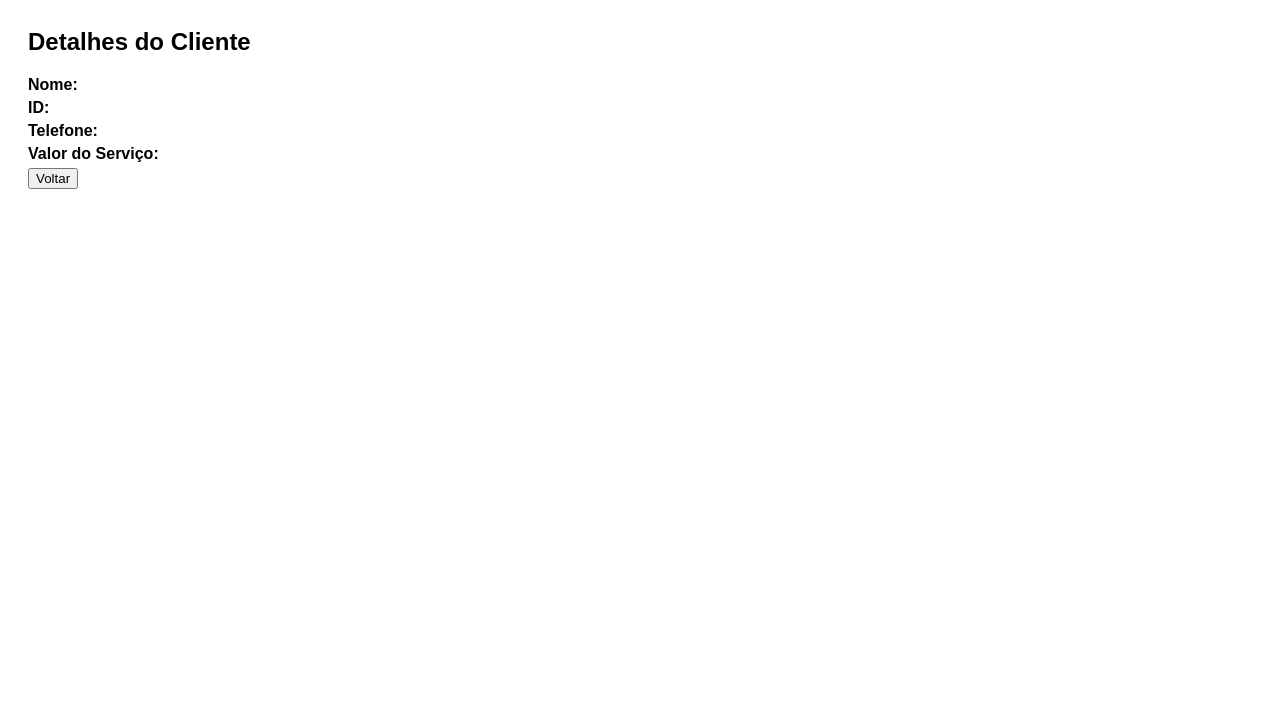
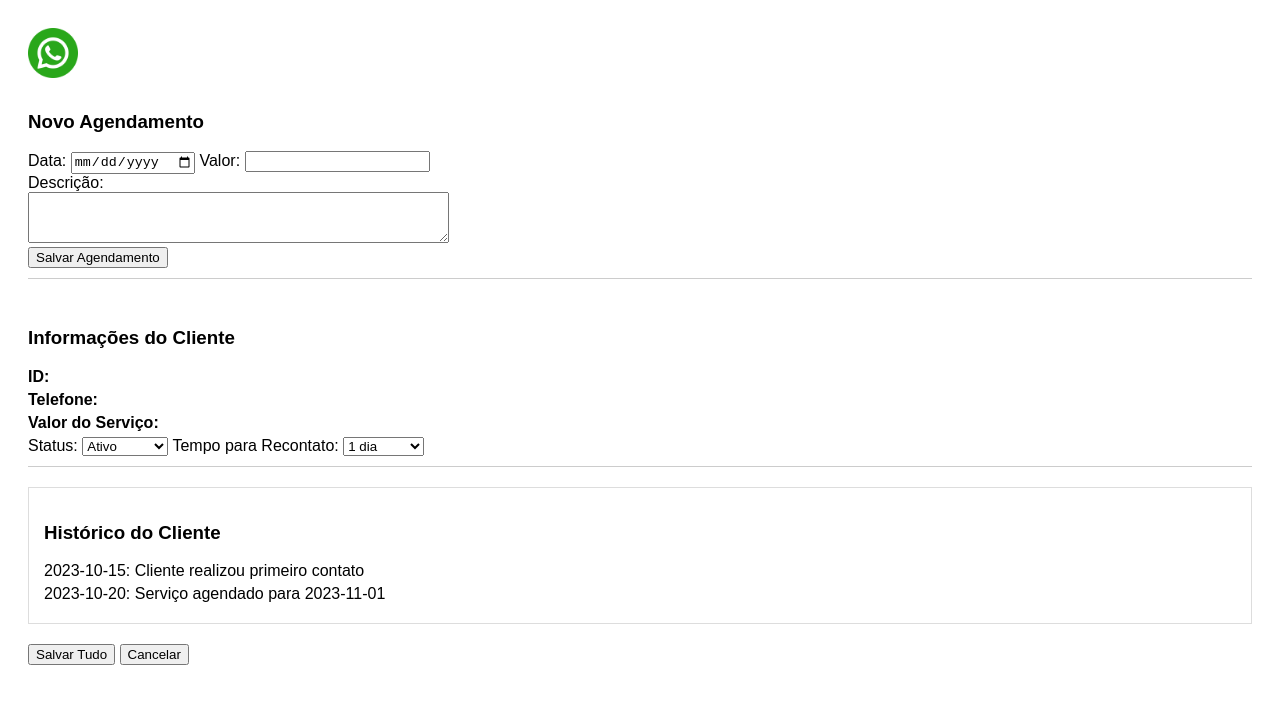
Before and after one commit to BrunoGroehs/CRM-LAVAGEMSOLAR, a plain HTML site: page AgendamentoClientes/clientData.html in a window 1280 px wide. Drawn offline with Linux system fonts and the light colour scheme.

Commit message:
feat: wpp button added

```diff
--- a/AgendamentoClientes/clientData.html
+++ b/AgendamentoClientes/clientData.html
@@ -8,23 +8,114 @@
         body { font-family: Arial, sans-serif; padding: 20px; }
         h2 { margin-top: 0; }
         p { margin: 5px 0; }
+        .secao { margin-bottom: 20px; border-bottom: 1px solid #ccc; padding: 10px 0; }
+        .historico { margin-top: 20px; padding: 15px; border: 1px solid #ddd; }
+        /* Container para alinhar o ícone do WhatsApp e o nome do cliente */
+        .header-container {
+            display: flex;
+            align-items: center;
+        }
+        .header-container h1 {
+            margin-left: 10px;
+        }
     </style>
     <script>
         document.addEventListener("DOMContentLoaded", () => {
             const params = new URLSearchParams(window.location.search);
-            document.getElementById("nome").textContent = params.get("nome");
+            const nome = params.get("nome");
+            const telefone = params.get("telefone");
+
+            // Preencher dados existentes
+            document.getElementById("nome-cliente").textContent = nome;
             document.getElementById("id_cliente").textContent = params.get("id_cliente");
-            document.getElementById("telefone").textContent = params.get("telefone");
+            document.getElementById("telefone").textContent = telefone;
             document.getElementById("valor_servico").textContent = params.get("valor_servico");
+
+            // Configurar o link do WhatsApp com o telefone do cliente
+            const whatsappLink = `https://api.whatsapp.com/send?phone=${telefone}&text=mensagem%20de%20teste`;
+            const whatsappAnchor = document.getElementById("whatsapp-link");
+            if (whatsappAnchor) {
+                whatsappAnchor.href = whatsappLink;
+            }
         });
     </script>
 </head>
 <body>
-    <h2>Detalhes do Cliente</h2>
-    <p><strong>Nome:</strong> <span id="nome"></span></p>
-    <p><strong>ID:</strong> <span id="id_cliente"></span></p>
-    <p><strong>Telefone:</strong> <span id="telefone"></span></p>
-    <p><strong>Valor do Serviço:</strong> <span id="valor_servico"></span></p>
-    <button onclick="window.history.back()">Voltar</button>
+    <div class="header-container">
+        <a id="whatsapp-link" href="#" target="_blank" onclick="event.stopPropagation()">
+            <img src="src/icons/wpp.png" alt="WhatsApp" width="50">
+        </a>
+        <h1 id="nome-cliente"></h1>
+    </div>
+
+    <!-- Seção de Agendamento -->
+    <div class="secao">
+        <h3>Novo Agendamento</h3>
+        <div>
+            <label>Data: <input type="date" id="data-agendamento"></label>
+            <label>Valor: <input type="number" id="valor-agendamento"></label>
+        </div>
+        <div>
+            <label>Descrição:<br>
+            <textarea id="descricao-agendamento" rows="3" cols="50"></textarea>
+            </label>
+        </div>
+        <button onclick="salvarAgendamento()">Salvar Agendamento</button>
+    </div>
+
+    <!-- Informações Principais -->
+    <div class="secao">
+        <h3>Informações do Cliente</h3>
+        <p><strong>ID:</strong> <span id="id_cliente"></span></p>
+        <p><strong>Telefone:</strong> <span id="telefone"></span></p>
+        <p><strong>Valor do Serviço:</strong> <span id="valor_servico"></span></p>
+
+        <label>Status:
+            <select id="status-cliente">
+                <option value="ativo">Ativo</option>
+                <option value="inativo">Inativo</option>
+                <option value="pendente">Pendente</option>
+                <option value="cancelado">Cancelado</option>
+            </select>
+        </label>
+
+        <label>Tempo para Recontato:
+            <select id="tempo-recontato">
+                <option value="1">1 dia</option>
+                <option value="3">3 dias</option>
+                <option value="7">1 semana</option>
+                <option value="15">15 dias</option>
+                <option value="30">1 mês</option>
+            </select>
+        </label>
+    </div>
+
+    <!-- Histórico -->
+    <div class="historico">
+        <h3>Histórico do Cliente</h3>
+        <div id="conteudo-historico">
+            <!-- Conteúdo do histórico viria aqui -->
+            <p>2023-10-15: Cliente realizou primeiro contato</p>
+            <p>2023-10-20: Serviço agendado para 2023-11-01</p>
+        </div>
+    </div>
+
+    <!-- Botões Finais -->
+    <div style="margin-top: 20px;">
+        <button onclick="salvarTudo()">Salvar Tudo</button>
+        <button onclick="window.history.back()">Cancelar</button>
+    </div>
+
+    <script>
+        function salvarAgendamento() {
+            // Lógica para salvar o agendamento
+            alert('Agendamento salvo temporariamente!');
+        }
+
+        function salvarTudo() {
+            // Lógica para salvar todas as alterações
+            alert('Todas alterações salvas!');
+        }
+    </script>
 </body>
 </html>
```
Also changed, not shown: AgendamentoClientes/clientList.html (+2 -19 lines), AgendamentoClientes/clientList.js (+14 -10 lines), AgendamentoClientes/src/icons/wpp.png (added).
